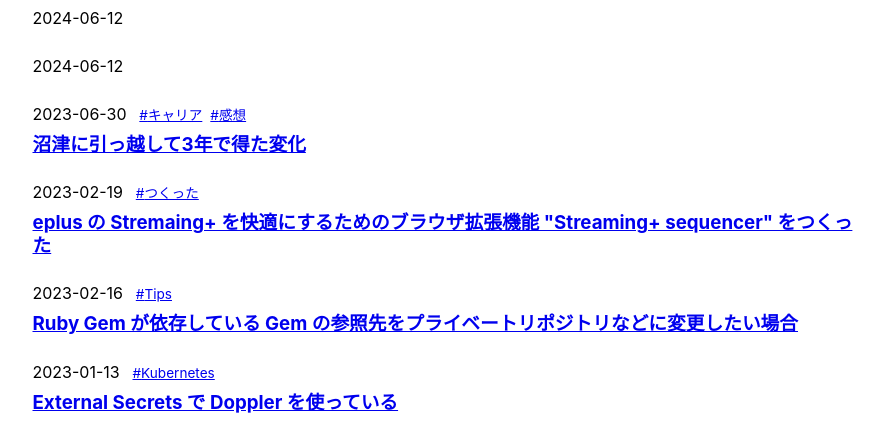
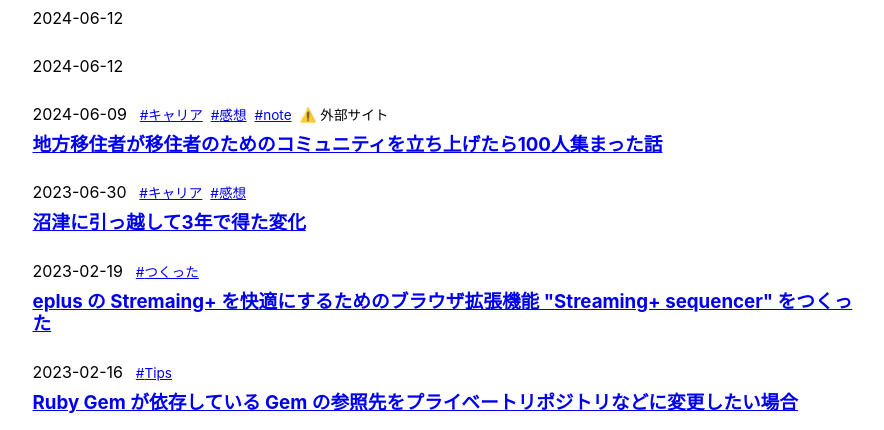
Before and after one commit to windyakin/windyakin, an Eleventy site: page tags.njk in a window 1280 px wide. Shown: the part 333-763 px from the top of the page, without its empty margins (192-1076 px from the left). Built offline with nearby package versions, Linux system fonts and the light colour scheme; Eleventy itself is replaced by a stand-in of ours; files that its build step writes are made by us from their sources; what markdown-it-eleventy-img would draw is missing.

Commit message:
外部サイトのリンクを追加できるように

```diff
--- a/_includes/articles.njk
+++ b/_includes/articles.njk
@@ -4,15 +4,26 @@
     <div class="article-header">
       <time datetime="{{ article.date | dateString }}">{{ article.date | dateString }}</time>
       <ul class="tags" aria-hidden="true">
-        {% for tag in article.data.tags | tags %}
+        {%- for tag in article.data.tags | tags %}
         <li>
-          {% set tagUrl %}/tags/{{ tag }}.html{% endset %}
+          {%- set tagUrl %}/tags/{{ tag }}.html{% endset %}
           <a href="{{ tagUrl | url }}" class="tags-item">{{ tag }}</a>
         </li>
-        {% endfor %}
+        {%- endfor %}
+        {%- if article.data.externalUrl %}
+        <li>
+          <span class="tags-item">⚠️ 外部サイト</span>
+        </li>
+        {%- endif %}
       </ul>
     </div>
-    <h3 class="article-title"><a href="{{ article.url | url }}">{{ article.data.title }}</a><h3>
+    <h3 class="article-title">
+      {%- if article.data.externalUrl %}
+      <a href="{{ article.data.externalUrl }}">{{ article.data.title }}</a>
+      {%- else %}
+      <a href="{{ article.url | url }}">{{ article.data.title }}</a>
+      {%- endif %}
+    </h3>
   </li>
   {% endfor %}
 </ol>
--- a/_includes/profile.njk
+++ b/_includes/profile.njk
@@ -25,7 +25,7 @@
     </dl>
 
     <div>
-      <a href="{{ '/carrier/' | url }}"</a>職務経歴書</a>
+      <a href="{{ '/carrier/' | url }}">職務経歴書</a>
     </div>
   </section>
 
--- /dev/null
+++ b/articles/2024/06/09/create-local-community.md
@@ -0,0 +1,9 @@
+---
+date: 2024-06-09
+title: 地方移住者が移住者のためのコミュニティを立ち上げたら100人集まった話
+externalUrl: https://note.com/windyakin/n/n3f6b37790b07
+tags:
+  - キャリア
+  - 感想
+  - note
+---
--- a/css/article.css
+++ b/css/article.css
@@ -35,7 +35,7 @@ ul.tags > li {
   font-size: 0.85em;
 }
 
-.tags .tags-item::before {
+.tags a.tags-item::before {
   content: '#';
 }
 
--- a/feed/feed.njk
+++ b/feed/feed.njk
@@ -19,7 +19,11 @@ eleventyExcludeFromCollections: true
 	{% set absoluteArticleUrl %}{{ article.url | url | absoluteUrl(metadata.url) }}{% endset %}
 	<entry>
 		<title>{{ article.data.title }}</title>
+		{%- if article.data.externalUrl%}
+		<link href="{{ article.data.externalUrl }}"/>
+		{%- else%}
 		<link href="{{ absoluteArticleUrl }}"/>
+		{%- endif%}
 		<updated>{{ article.date | rssDate }}</updated>
 		<id>{{ absoluteArticleUrl }}</id>
 		<content type="html">{{ article.templateContent | htmlToAbsoluteUrls(absoluteArticleUrl) }}</content>
```
